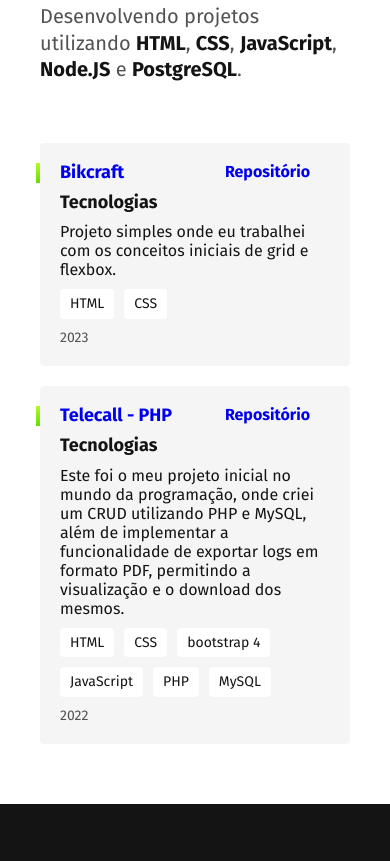
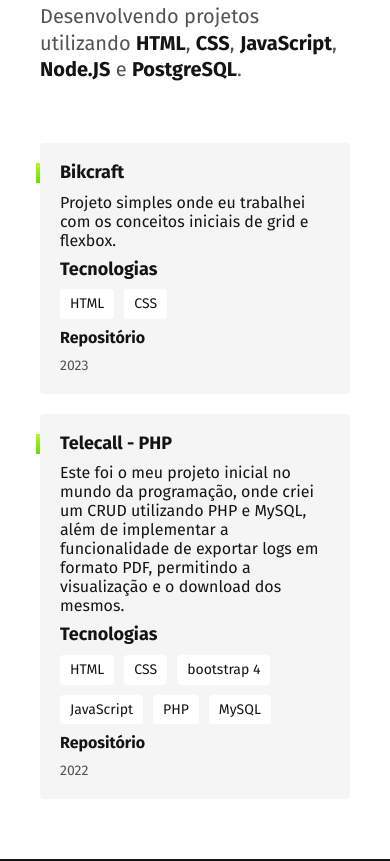
Before and after one commit to patrick-carmo/portfolio, a plain HTML site: page index.html in a window 390 px wide. Shown: the part 734-1595 px from the top of the page. Drawn offline with Linux system fonts and the light colour scheme.

Commit message:
padding/color

```diff
--- a/assets/css/global.css
+++ b/assets/css/global.css
@@ -14,6 +14,7 @@ p {
 }
 a {
   text-decoration: none;
+  color: inherit;
 }
 a:visited {
   color: inherit;
@@ -86,4 +87,10 @@ img {
     grid-template-columns: 1fr;
     gap: 40px;
   }
+  .hover:hover{
+    padding-left: inherit;
+  }
+  .nav-a:hover{
+    transform: initial;
+  }
 }
--- a/assets/css/projetos.css
+++ b/assets/css/projetos.css
@@ -46,12 +46,6 @@
   font-size: 0.875rem;
 }
 
-.programa-titulo{
-  font-size: 1.125rem;
-  line-height: 1.1;
-  font-weight: bold;
-}
-
 .programa-texto{
   font-size: 0.875rem;
   line-height: 1.4;
@@ -79,9 +73,10 @@
   font-weight: bold;
   margin-right: 20px;
 }
-
-.repositorio-hover:hover{
-  padding-right: 10px;
+.programa-font{
+  font-size: 1.125rem;
+  line-height: 1.1;
+  font-weight: bold;
 }
 
 .programa-flex{
@@ -97,6 +92,7 @@
     font-size: 1.25rem;
   }
   .programa-ano{
+    grid-row: 4;
     position: initial;
     order: 1;
     width: initial;
@@ -108,4 +104,10 @@
   .programa{
     grid-template-columns: 1fr;
   }
+  .programa-tecnologias{
+    grid-row: 3;
+  }
+  .programa-ano{
+    grid-row: initial;
+  }
 }
--- a/index.html
+++ b/index.html
@@ -8,7 +8,6 @@
   <title>Patrick - Desenvolvedor BackEnd</title>
   <link rel="stylesheet" href="./assets/css/style.min.css">
   <link rel="icon" type="image/svg+xml" href="/assets/img/detalhe.svg">
-
   <link rel="preconnect" href="https://fonts.googleapis.com">
   <link rel="preconnect" href="https://fonts.gstatic.com" crossorigin>
   <link href="https://fonts.googleapis.com/css2?family=Fira+Sans:wght@400;700&display=swap" rel="stylesheet">
@@ -41,25 +40,20 @@
 
       <div class="programa box-white">
         <span class="programa-ano">2023</span>
-        <div class="programa-flex">
-          <h3 class="programa-titulo"><a href="https://patrick-carmo.github.io/bikcraft/" target="_blank" class="hover">Bikcraft</a></h3>
-          <h3 class="repositorio"><a href="https://github.com/patrick-carmo/bikcraft" class="repositorio-hover" target="_blank">Repositório</a></h3>
-        </div>
-        <span class="programa-titulo">Tecnologias</span>
+        <h3 class="programa-font"><a href="https://patrick-carmo.github.io/bikcraft/" target="_blank" class="hover">Bikcraft</a></h3>
+        <span class="programa-tecnologias programa-font">Tecnologias</span>
         <p>Projeto simples onde eu trabalhei com os conceitos iniciais de grid e flexbox.</p>
         <ul class="programa-habilidades">
           <li>HTML</li>
           <li>CSS</li>
         </ul>
+        <h3 class="repositorio"><a href="https://github.com/patrick-carmo/bikcraft" class="hover" target="_blank">Repositório</a></h3>
       </div>
 
       <div class="programa box-white">
         <span class="programa-ano">2022</span>
-        <div class="programa-flex">
-          <h3 class="programa-titulo"><a href="http://patrick-carmo.infinityfreeapp.com/" target="_blank" class="hover" target="_blank">Telecall - PHP</a></h3>
-          <h3 class="repositorio"><a href="https://github.com/patrick-carmo/projeto-php" class="repositorio-hover" target="_blank">Repositório</a></h3>
-        </div>
-        <span class="programa-titulo">Tecnologias</span>
+        <h3 class="programa-font"><a href="http://patrick-carmo.infinityfreeapp.com/" target="_blank" class="hover" target="_blank">Telecall - PHP</a></h3>
+        <span class="programa-tecnologias programa-font">Tecnologias</span>
         <p>Este foi o meu projeto inicial no mundo da programação, onde criei um CRUD utilizando PHP e MySQL, além de implementar a funcionalidade de exportar logs em formato PDF, permitindo a visualização e o download dos mesmos.</p>
         <ul class="programa-habilidades">
           <li>HTML</li>
@@ -69,6 +63,7 @@
           <li>PHP</li>
           <li>MySQL</li>
         </ul>
+        <h3 class="repositorio"><a href="https://github.com/patrick-carmo/projeto-php" class="hover" target="_blank">Repositório</a></h3>
       </div>
 
     </div>
```
Also changed, not shown: assets/css/footer.css (+13 -10 lines), assets/css/formacao.css (+0 -10 lines), assets/css/style.min.css.
